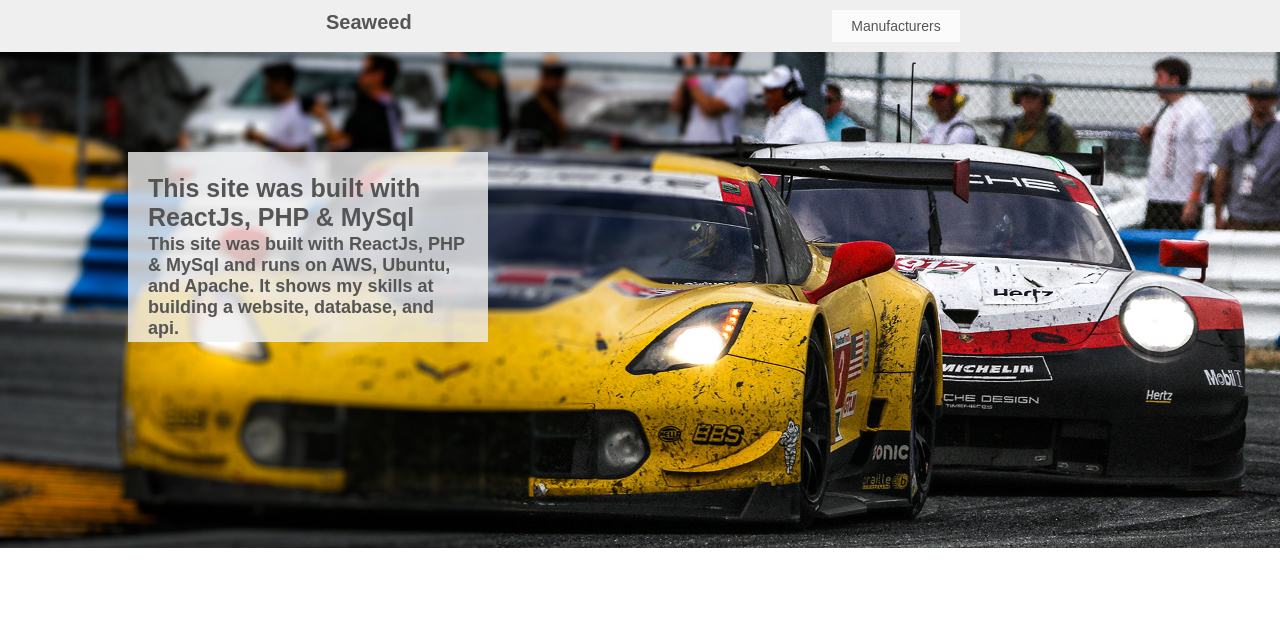
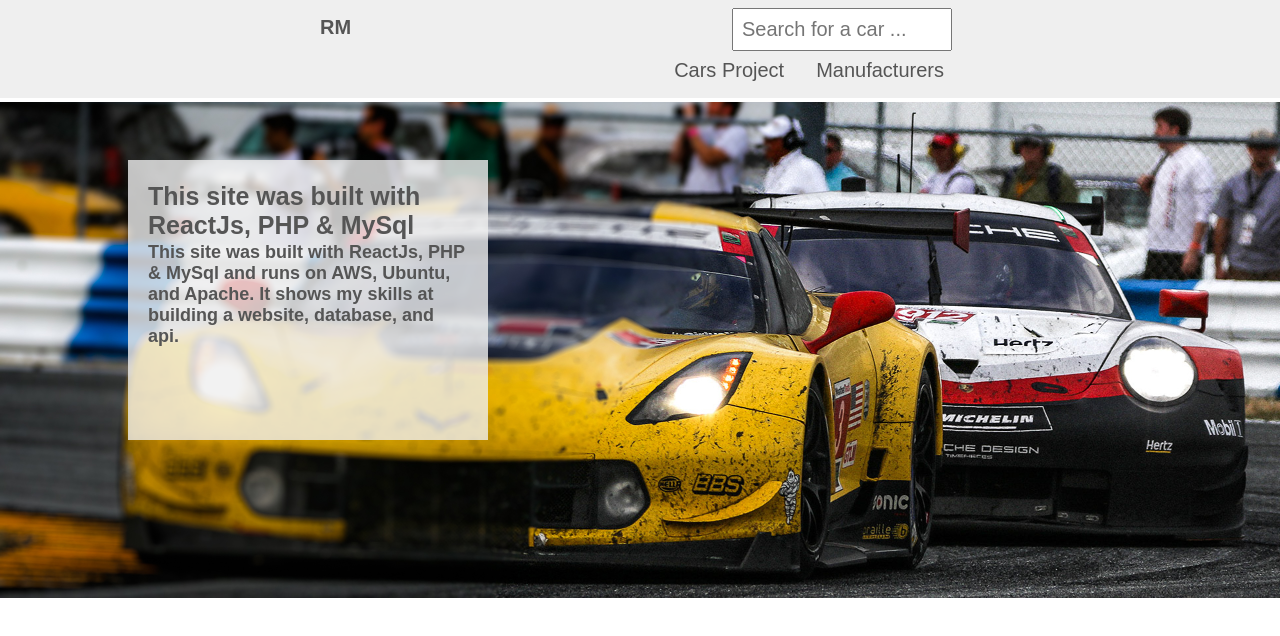
Before and after one commit to ordinaryname/Cars, a React (Create React App) app: page / in a window 1280 px wide. Shown: the top 636 px of the page. Built offline with nearby package versions, Linux system fonts and the light colour scheme; no server answers.

Commit message:
Simplify Code and Add Search Bar

```diff
--- a/package.json
+++ b/package.json
@@ -3,6 +3,7 @@
   "version": "0.1.0",
   "private": true,
   "dependencies": {
+    "chart.js": "^2.7.3",
     "react": "^16.5.1",
     "react-dom": "^16.5.1",
     "react-router-dom": "^4.3.1",
--- a/src/App.css
+++ b/src/App.css
@@ -1,20 +1,21 @@
 .header {
   width: 100%;
-  margin: 0;
-  padding-top: 10px;
-  padding-bottom: 10px;
+  padding-top: 8px;
+  padding-bottom: 8px;
   display: inline-block;
   background-color: #efefef;
 }
 
 .homeButton {
-    margin: 0;
+  padding-top: 8px;
+  padding-bottom: 8px;
   margin-left: 25%;
+  float: left;
   font-size: 20px;
   font-weight: bold;
   color: #555555;
   background-color: #efefef;
-    border: none;
+  display: inline-block;
   text-decoration: none;
 }
 
@@ -22,12 +23,39 @@
   color: #055055;
 }
 
-.imageContainer {
-  position: relative;
-  width: 100%;
+.listMenu {
+  max-width: 30%;
   margin: 0;
   padding: 0;
-  text-align: center;
+  margin-right: 25%;
+  display: inline-block;
+  float: right;
+  list-style-type: none;
+}
+
+.menuItem {
+  padding-left: 8px;
+  padding-right: 8px;
+  text-decoration: none;
+  font-size: 20px;
+  float: right;
+  color: #555555;
+}
+
+.menuItem:hover {
+  color: #055055;
+}
+
+.search {
+  padding: 8px;
+  width: 200px;
+  font-size: 20px;
+  display: block;
+  color: #555555;
+}
+
+.imageContainer {
+  width: 100%;
 }
 
 .bannerImage {
@@ -62,39 +90,39 @@
 }
 
 .showManufacturers {
-  width: 100%;
   padding: 8px;
-  background-color: #fbfbfb;
+  background-color: #efefef;
   color: #555555;
   text-decoration: none;
   border: none;
-  font-size: 14px;
+  display: inline-block;
+  font-size: 20px;
   -webkit-transition-duration: 0.4s; /* Safari */
   transition-duration: 0.4s;
 }
 
 .showManufacturers:hover {
-  background-color: #aaaaaa;
-  color: white;
+  background-color: #eeeeee;
+  color: #055055;
 }
 
 .menuButton {
   width: 10%;
-  margin-right: 25%;
+  margin-right: 20px;
   display: inline-block;
   float: right;
 }
 
 .menu {
-  width: 100%;
   max-height: 250px;
   overflow-y: scroll;
 }
 
 .menu1 {
-  width: 10%;
-  float: right;
-  margin-right: 25%;
+  position: absolute;
+  display: block;
+  width: 200px;
+  z-index: 1;
 }
 
 .manufacturer {
--- /dev/null
+++ b/src/Components/Header.js
@@ -0,0 +1,74 @@
+import React, { Component } from 'react';
+import Manufacturers from './Manufacturers';
+import { Link } from "react-router-dom";
+
+class Header extends Component {
+  constructor() {
+    super();
+    this.state = {showMenu:false, reference:"", query:"undefined", manufacturers:[], manufacturersList:[],};
+    this.showMenu = this.showMenu.bind(this);
+    this.closeMenu = this.closeMenu.bind(this);
+    this.updateSearch = this.updateSearch.bind(this);
+    this.searchFunction = this.searchFunction.bind(this);
+  }
+
+  componentDidMount() {
+      fetch('https://raymondmutyaba.com/cars-proj/api.php?manufacturer=all', {method:'get'})
+      .then(results => {return results.json();})
+      .then(data => {
+        let manufacturers = Object.values(data).map((company) => {
+          return({company}["company"])
+        })
+        this.setState({manufacturersList: manufacturers});
+      })
+  }
+
+  updateSearch(event) {
+    this.setState({reference:event.target.value});
+  }
+
+  searchFunction(event) {
+    this.setState({reference:event.target.value});
+    var m = [];
+    for(var i = 0; i < this.state.manufacturersList.length; i++) {
+      if(this.state.manufacturersList[i].toLowerCase().indexOf(this.state.reference.toLowerCase()) > -1) {
+        m[m.length] = (<button className="manufacturer">{this.state.manufacturersList[i]}</button>);
+      }
+    }
+    this.setState({manufacturers:m});
+  }
+
+  showMenu(event) {
+    event.preventDefault();
+    this.setState({showMenu:true}, ()=> {document.addEventListener('click', this.closeMenu);});
+  }
+
+  closeMenu(event) {
+    try {
+      if (!this.dropdownMenu.contains(event.target)) {
+        this.setState({showMenu:false}, ()=> {document.removeEventListener('click', this.closeMenu);});
+      }
+    } catch(err) {}
+  }
+
+  render() {
+    return (
+      <div className="header">
+        <a href="https://raymondmutyaba.com/" className="homeButton">RM</a>
+        <ul className="listMenu">
+          <li className="menuItem">
+            <input type="text" className="search" placeholder="Search for a car ..." value={this.state.reference} onChange={this.updateSearch} onKeyUp={this.searchFunction}/>
+            <div className="menu1" ref={(element) => {this.dropdownMenu = element;}}><div className="menu">{this.state.manufacturers}</div></div>
+          </li>
+          <li className="menuItem">
+            <button className="showManufacturers" onClick={this.showMenu}>Manufacturers</button>
+            {this.state.showMenu?(<div className="menu1" ref={(element) => {this.dropdownMenu = element;}}><Manufacturers/></div>):(null)}
+          </li>
+          <Link to="/"><li className="menuItem"><button className="showManufacturers">Cars Project</button></li></Link>
+        </ul>
+      </div>
+    );
+  }
+}
+
+export default Header;
--- a/src/Components/Home.js
+++ b/src/Components/Home.js
@@ -1,38 +1,14 @@
 import React, { Component } from 'react';
-import Manufacturers from './Manufacturers';
-import { Link } from "react-router-dom";
+import Header from './Header';
 
 class Home extends Component {
-  constructor() {
-    super();
-    this.state = {showMenu:false,};
-    this.showMenu = this.showMenu.bind(this);
-    this.closeMenu = this.closeMenu.bind(this);
-  }
-
-  showMenu(event) {
-    event.preventDefault();
-    this.setState({showMenu:true}, ()=> {document.addEventListener('click', this.closeMenu);});
-  }
-
-  closeMenu(event) {
-    try {
-      if (!this.dropdownMenu.contains(event.target)) {
-        this.setState({showMenu:false}, ()=> {document.removeEventListener('click', this.closeMenu);});
-      }
-    } catch(err) {}
-  }
 
   render() {
     return(
       <div>
-        <div className="header">
-          <Link to="/"><button className="homeButton">Seaweed</button></Link>
-          <div className="menuButton"><button className="showManufacturers" onClick={this.showMenu}>Manufacturers</button></div>
-        </div>
-        {this.state.showMenu?(<div className="menu1" ref={(element) => {this.dropdownMenu = element;}}><Manufacturers/></div>):(null)}
+        <Header/>
         <div className="imageContainer">
-          <img src={require('./images/cars-proj-banner.jpg')} className="bannerImage"/>
+          <img src={require('./images/cars-proj-banner.jpg')} className="bannerImage" alt="Chevy and Porsche Racecars"/>
           <div className="bannerText">
             <p className="bTextHead">This site was built with ReactJs, PHP & MySql</p>
             <p className="bText">This site was built with ReactJs, PHP & MySql and runs on AWS, Ubuntu, and Apache. It shows my skills at building a website, database, and api.</p>
--- a/src/Components/Manufacturer.js
+++ b/src/Components/Manufacturer.js
@@ -1,6 +1,6 @@
 import React, { Component } from 'react';
-import { Link } from "react-router-dom";
 
+import Header from './Header';
 import Error from './Error';
 import Maker from './Maker';
 
@@ -28,9 +28,7 @@ class Manufacturer extends Component {
     const { params } = this.props.match;
     return(
       <div>
-        <div className="header">
-          <Link to="/"><button className="homeButton">Seaweed</button></Link>
-        </div>
+        <Header/>
         {this.state.manufacturers.includes(params.manufacturer)?(<Maker maker={params.manufacturer}/>):(<Error />)}
       </div>
     );
```
Also changed, not shown: 1 other file (tests, documents, lock files or other folders). Lines whose indentation alone changed are shown as unchanged.
